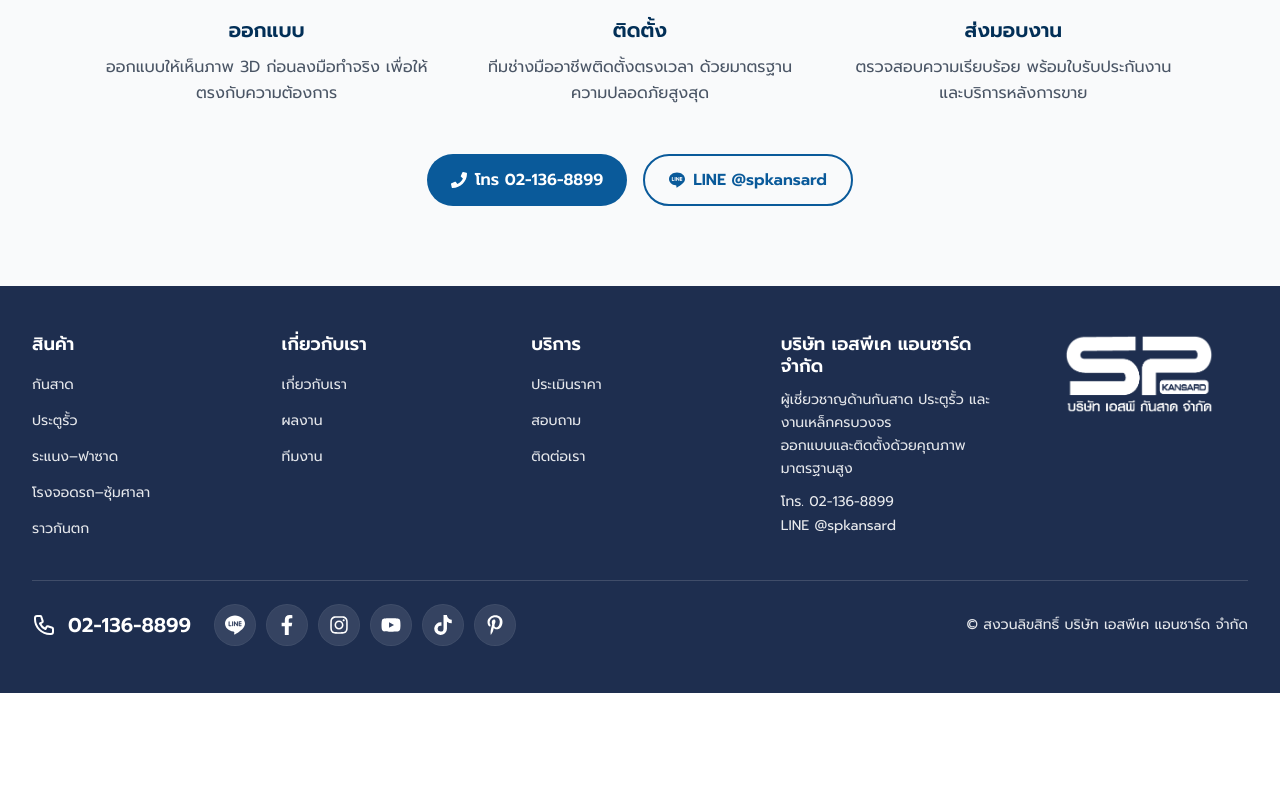
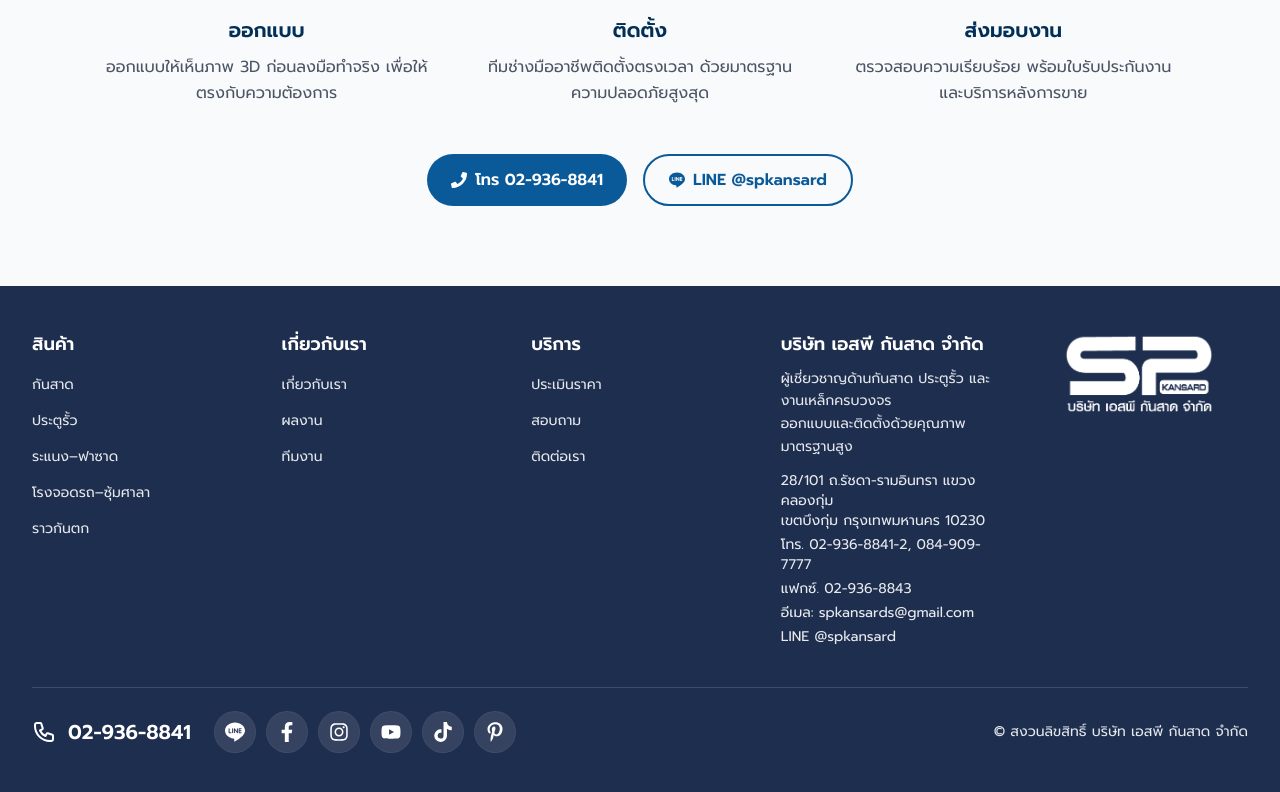
Before and after one commit to SP-Nut/spkansard, a Next.js app: page / in a window 1280 px wide. Shown: the part 5576-6368 px from the top of the page. Before the commit the page ends 6269 px from the top, so only its background shows below. Built offline with nearby package versions, Linux system fonts and the light colour scheme.

Commit message:
Update all contact information to real SP Kansard data and add Google Maps

```diff
--- a/app/components/FloatingContactButton.tsx
+++ b/app/components/FloatingContactButton.tsx
@@ -75,14 +75,14 @@
 
               {/* Phone Option */}
               <a
-                href="tel:02-136-8899"
+                href="tel:02-936-8841"
                 className="flex items-center p-3 rounded-xl hover:bg-blue-50 active:bg-blue-100 transition-all duration-200 group cursor-pointer select-none"
                 onClick={(e) => {
                   e.preventDefault();
                   setIsOpen(false);
                   // รอให้ animation เสร็จก่อนโทร
                   setTimeout(() => {
-                    window.location.href = "tel:02-136-8899";
+                    window.location.href = "tel:02-936-8841";
                   }, 150);
                 }}
               >
@@ -94,7 +94,7 @@
                 </div>
                 <div className="ml-3 flex-1">
                   <div className="font-semibold text-gray-800 text-sm">โทรศัพท์</div>
-                  <div className="text-xs text-gray-500">02-136-8899</div>
+                  <div className="text-xs text-gray-500">02-936-8841</div>
                 </div>
                 <div className="text-gray-400 group-hover:text-gray-600 transition-colors">
                   <svg className="w-4 h-4" fill="none" stroke="currentColor" viewBox="0 0 24 24">
--- a/app/components/footer.tsx
+++ b/app/components/footer.tsx
@@ -143,7 +143,7 @@
             {/* Company - Hidden on mobile grid, shown separately below */}
             <div className="hidden lg:block lg:order-4">
               <h3 className="text-white font-semibold text-base sm:text-lg mb-2 sm:mb-3">
-                บริษัท เอสพีเค แอนซาร์ด จำกัด
+                บริษัท เอสพี กันสาด จำกัด
               </h3>
 
               <p className="text-gray-200 text-sm leading-relaxed mb-3">
@@ -152,11 +152,24 @@
               </p>
 
               <div className="space-y-1 text-sm">
+                <p className="text-white/90 mb-1">
+                  28/101 ถ.รัชดา-รามอินทรา แขวงคลองกุ่ม<br />
+                  เขตบึงกุ่ม กรุงเทพมหานคร 10230
+                </p>
                 <a
-                  href="tel:021368899"
+                  href="tel:02-936-8841"
                   className="text-white/90 hover:text-white transition-colors block"
                 >
-                  โทร. 02-136-8899
+                  โทร. 02-936-8841-2, 084-909-7777
+                </a>
+                <p className="text-white/90">
+                  แฟกซ์. 02-936-8843
+                </p>
+                <a
+                  href="mailto:spkansards@gmail.com"
+                  className="text-white/90 hover:text-white transition-colors block"
+                >
+                  อีเมล: spkansards@gmail.com
                 </a>
                 <a
                   href="https://line.me/R/ti/p/@spkansard"
@@ -186,7 +199,7 @@
           {/* Company section - Full width on mobile, shown below the grid */}
           <div className="lg:hidden">
             <h3 className="text-white font-semibold text-base sm:text-lg mb-2 sm:mb-3">
-              บริษัท เอสพีเค แอนซาร์ด จำกัด
+              บริษัท เอสพี กันสาด จำกัด
             </h3>
 
             <p className="text-gray-200 text-sm leading-relaxed mb-3">
@@ -195,11 +208,24 @@
             </p>
 
             <div className="space-y-1 text-sm">
+              <p className="text-white/90 mb-1">
+                28/101 ถ.รัชดา-รามอินทรา แขวงคลองกุ่ม<br />
+                เขตบึงกุ่ม กรุงเทพมหานคร 10230
+              </p>
               <a
-                href="tel:021368899"
+                href="tel:02-936-8841"
                 className="text-white/90 hover:text-white transition-colors block"
               >
-                โทร. 02-136-8899
+                โทร. 02-936-8841-2, 084-909-7777
+              </a>
+              <p className="text-white/90">
+                แฟกซ์. 02-936-8843
+              </p>
+              <a
+                href="mailto:spkansards@gmail.com"
+                className="text-white/90 hover:text-white transition-colors block"
+              >
+                อีเมล: spkansards@gmail.com
               </a>
               <a
                 href="https://line.me/R/ti/p/@spkansard"
@@ -220,7 +246,7 @@
             {/* Phone + Socials */}
             <div className="flex flex-col sm:flex-row items-center gap-4 sm:gap-6 w-full lg:w-auto">
               <a
-                href="tel:021368899"
+                href="tel:02-936-8841"
                 className="flex items-center text-white hover:text-white/90 transition-colors"
               >
                 <svg
@@ -237,7 +263,7 @@
                     d="M3 5a2 2 0 012-2h3.28a1 1 0 01.948.684l1.498 4.493a1 1 0 01-.502 1.21l-2.257 1.13a11.042 11.042 0 005.516 5.516l1.13-2.257a1 1 0 011.21-.502l4.493 1.498a1 1 0 01.684.949V19a2 2 0 01-2 2h-1C9.716 21 3 14.284 3 6V5z"
                   />
                 </svg>
-                <span className="text-lg sm:text-xl font-semibold">02-136-8899</span>
+                <span className="text-lg sm:text-xl font-semibold">02-936-8841</span>
               </a>
 
               <div className="flex items-center gap-2 sm:gap-3">
@@ -256,7 +282,7 @@
 
             {/* Copyright */}
             <div className="text-gray-200 text-xs sm:text-sm text-center lg:text-right">
-              © สงวนลิขสิทธิ์ บริษัท เอสพีเค แอนซาร์ด จำกัด
+              © สงวนลิขสิทธิ์ บริษัท เอสพี กันสาด จำกัด
             </div>
           </div>
         </div>
--- a/app/contact/page.tsx
+++ b/app/contact/page.tsx
@@ -218,7 +218,8 @@
                   </div>
                   <div>
                     <h3 className="text-base sm:text-lg font-semibold text-gray-800 mb-1">โทรศัพท์</h3>
-                    <p className="text-gray-600 text-sm sm:text-base">02-136-8899</p>
+                    <p className="text-gray-600 text-sm sm:text-base">02-936-8841-2</p>
+                    <p className="text-gray-600 text-sm sm:text-base">084-909-7777</p>
                   </div>
                 </div>
 
@@ -231,7 +232,7 @@
                   </div>
                   <div>
                     <h3 className="text-base sm:text-lg font-semibold text-gray-800 mb-1">อีเมล</h3>
-                    <p className="text-gray-600 text-sm sm:text-base">info@spkansard.co</p>
+                    <p className="text-gray-600 text-sm sm:text-base">spkansards@gmail.com</p>
                   </div>
                 </div>
 
@@ -245,6 +246,19 @@
                   <div>
                     <h3 className="text-base sm:text-lg font-semibold text-gray-800 mb-1">LINE</h3>
                     <p className="text-gray-600 text-sm sm:text-base">@spkansard</p>
+                  </div>
+                </div>
+
+                {/* Fax */}
+                <div className="flex items-start space-x-3 sm:space-x-4">
+                  <div className="w-10 h-10 sm:w-12 sm:h-12 rounded-full flex items-center justify-center flex-shrink-0" style={{ backgroundColor: '#e8f0fe' }}>
+                    <svg className="w-5 h-5 sm:w-6 sm:h-6" fill="none" stroke="currentColor" viewBox="0 0 24 24" style={{ color: '#00447c' }}>
+                      <path strokeLinecap="round" strokeLinejoin="round" strokeWidth={2} d="M7 4V2a1 1 0 011-1h8a1 1 0 011 1v2m4 0H5a2 2 0 00-2 2v10a2 2 0 002 2h14a2 2 0 002-2V6a2 2 0 00-2-2zM9 12h6m-6 4h6m-6-8h6" />
+                    </svg>
+                  </div>
+                  <div>
+                    <h3 className="text-base sm:text-lg font-semibold text-gray-800 mb-1">แฟกซ์</h3>
+                    <p className="text-gray-600 text-sm sm:text-base">02-936-8843</p>
                   </div>
                 </div>
 
@@ -272,8 +286,9 @@
                   <div>
                     <h3 className="text-base sm:text-lg font-semibold text-gray-800 mb-1">ที่อยู่</h3>
                     <p className="text-gray-600 text-sm sm:text-base leading-relaxed">
-                      1706 ถนนจรรยาภิบาล แขวงวังใหม่<br />
-                      เขตปทุมวัน กรุงเทพฯ 10330
+                      เลขที่ 28/101 ถ.รัชดา-รามอินทรา<br />
+                      แขวงคลองกุ่ม เขตบึงกุ่ม<br />
+                      กรุงเทพมหานคร 10230
                     </p>
                   </div>
                 </div>
@@ -283,7 +298,7 @@
               <div className="mt-8">
                 <h3 className="text-base sm:text-lg font-semibold text-gray-800 mb-4">ติดตามเรา</h3>
                 <div className="flex flex-wrap gap-3 sm:gap-4">
-                  <a href="#" className="w-10 h-10 sm:w-12 sm:h-12 rounded-full flex items-center justify-center transition-colors" style={{ backgroundColor: '#00447c' }} onMouseEnter={(e) => e.currentTarget.style.backgroundColor = '#003366'} onMouseLeave={(e) => e.currentTarget.style.backgroundColor = '#00447c'}>
+                  <a href="https://www.facebook.com/spkansard/" target="_blank" rel="noopener noreferrer" className="w-10 h-10 sm:w-12 sm:h-12 rounded-full flex items-center justify-center transition-colors" style={{ backgroundColor: '#00447c' }} onMouseEnter={(e) => e.currentTarget.style.backgroundColor = '#003366'} onMouseLeave={(e) => e.currentTarget.style.backgroundColor = '#00447c'}>
                     <svg className="w-5 h-5 sm:w-6 sm:h-6 text-white" fill="currentColor" viewBox="0 0 24 24">
                       <path d="M24 12.073c0-6.627-5.373-12-12-12s-12 5.373-12 12c0 5.99 4.388 10.954 10.125 11.854v-8.385H7.078v-3.47h3.047V9.43c0-3.007 1.792-4.669 4.533-4.669 1.312 0 2.686.235 2.686.235v2.953H15.83c-1.491 0-1.956.925-1.956 1.874v2.25h3.328l-.532 3.47h-2.796v8.385C19.612 23.027 24 18.062 24 12.073z"/>
                     </svg>
@@ -298,10 +313,71 @@
                       <path d="M19.365 9.863c.349 0 .63.285.63.631 0 .345-.281.63-.63.63H17.61v1.125h1.755c.349 0 .63.283.63.63 0 .344-.281.629-.63.629h-2.386c-.345 0-.627-.285-.627-.629V8.108c0-.345.282-.63.627-.63h2.386c.349 0 .63.285.63.63 0 .349-.281.63-.63.63H17.61v1.125h1.755zm-3.855 3.016c0 .27-.174.51-.432.596-.064.021-.133.031-.199.031-.211 0-.391-.09-.51-.25l-2.443-3.317v2.94c0 .344-.279.629-.631.629-.346 0-.626-.285-.626-.629V8.108c0-.27.173-.51.43-.595.06-.023.136-.033.194-.033.195 0 .375.104.495.254l2.462 3.33V8.108c0-.345.282-.63.63-.63.345 0 .63.285.63.63v4.771zM24 7.465V16.536C24 20.583 20.583 24 16.537 24H7.465C3.417 24 0 20.583 0 16.537V7.465C0 3.417 3.417 0 7.465 0h9.072C20.583 0 24 3.417 24 7.465"/>
                     </svg>
                   </a>
-                  <a href="#" className="w-10 h-10 sm:w-12 sm:h-12 rounded-full flex items-center justify-center transition-colors" style={{ backgroundColor: '#00447c' }} onMouseEnter={(e) => e.currentTarget.style.backgroundColor = '#003366'} onMouseLeave={(e) => e.currentTarget.style.backgroundColor = '#00447c'}>
+                  <a href="https://www.youtube.com/@spkansard" target="_blank" rel="noopener noreferrer" className="w-10 h-10 sm:w-12 sm:h-12 rounded-full flex items-center justify-center transition-colors" style={{ backgroundColor: '#00447c' }} onMouseEnter={(e) => e.currentTarget.style.backgroundColor = '#003366'} onMouseLeave={(e) => e.currentTarget.style.backgroundColor = '#00447c'}>
                     <svg className="w-5 h-5 sm:w-6 sm:h-6 text-white" fill="currentColor" viewBox="0 0 24 24">
                       <path d="M23.498 6.186a3.016 3.016 0 0 0-2.122-2.136C19.505 3.545 12 3.545 12 3.545s-7.505 0-9.377.505A3.017 3.017 0 0 0 .502 6.186C0 8.07 0 12 0 12s0 3.93.502 5.814a3.016 3.016 0 0 0 2.122 2.136c1.871.505 9.376.505 9.376.505s7.505 0 9.377-.505a3.015 3.015 0 0 0 2.122-2.136C24 15.93 24 12 24 12s0-3.93-.502-5.814zM9.545 15.568V8.432L15.818 12l-6.273 3.568z"/>
                     </svg>
+                  </a>
+                </div>
+              </div>
+            </div>
+          </div>
+
+          {/* Google Map Section */}
+          <div className="mt-12 lg:mt-16">
+            <h2 className="text-xl sm:text-2xl lg:text-3xl font-bold text-gray-800 mb-4 sm:mb-6">
+              แผนที่เดินทาง
+            </h2>
+            <div className="bg-white rounded-lg shadow-lg overflow-hidden">
+              <div className="p-4 sm:p-6 bg-gray-50 border-b">
+                <h3 className="text-lg font-semibold text-gray-800 mb-2">
+                  บริษัท เอสพี กันสาด จำกัด (สำนักงานใหญ่)
+                </h3>
+                <p className="text-gray-600 text-sm sm:text-base">
+                  เลขที่ 28/101 ถ.รัชดา-รามอินทรา แขวงคลองกุ่ม เขตบึงกุ่ม กรุงเทพมหานคร 10230
+                </p>
+              </div>
+
+              {/* Google Map Embed */}
+              <div className="relative h-64 sm:h-80 lg:h-96">
+                <iframe
+                  src="https://www.google.com/maps/embed?pb=!1m18!1m12!1m3!1d3872.1234567890!2d100.6234567890123!3d13.8234567890123!2m3!1f0!2f0!3f0!3m2!1i1024!2i768!4f13.1!3m3!1m2!1s0x311d6032280d61f7%3A0x10100b25de24820!2z4LiX4LiFLuC4o4C4seC4leC4lOC4suC4o-C4seC4oeC4reC4tOC4meC4l-C4o-C4sw!5e0!3m2!1sth!2sth!4v1234567890123!5m2!1sth!2sth"
+                  width="100%"
+                  height="100%"
+                  style={{ border: 0 }}
+                  allowFullScreen
+                  loading="lazy"
+                  referrerPolicy="no-referrer-when-downgrade"
+                  title="แผนที่ เอสพี กันสาด"
+                  className="w-full h-full"
+                />
+              </div>
+
+              {/* Map Actions */}
+              <div className="p-4 sm:p-6 bg-gray-50 border-t">
+                <div className="flex flex-col sm:flex-row gap-3 sm:gap-4">
+                  <a
+                    href="https://maps.google.com/?q=28/101+ถ.รัชดา-รามอินทรา+แขวงคลองกุ่ม+เขตบึงกุ่ม+กรุงเทพมหานคร+10230"
+                    target="_blank"
+                    rel="noopener noreferrer"
+                    className="inline-flex items-center justify-center px-4 py-2 bg-blue-600 hover:bg-blue-700 text-white font-medium rounded-lg transition-colors text-sm sm:text-base"
+                  >
+                    <svg className="w-4 h-4 mr-2" fill="none" stroke="currentColor" viewBox="0 0 24 24">
+                      <path strokeLinecap="round" strokeLinejoin="round" strokeWidth={2} d="M17.657 16.657L13.414 20.9a1.998 1.998 0 01-2.827 0l-4.244-4.243a8 8 0 1111.314 0z" />
+                      <path strokeLinecap="round" strokeLinejoin="round" strokeWidth={2} d="M15 11a3 3 0 11-6 0 3 3 0 016 0z" />
+                    </svg>
+                    เปิดใน Google Maps
+                  </a>
+                  <a
+                    href="https://maps.google.com/?q=28/101+ถ.รัชดา-รามอินทรา+แขวงคลองกุ่ม+เขตบึงกุ่ม+กรุงเทพมหานคร+10230&dirflg=d"
+                    target="_blank"
+                    rel="noopener noreferrer"
+                    className="inline-flex items-center justify-center px-4 py-2 border border-gray-300 hover:border-gray-400 text-gray-700 hover:text-gray-800 font-medium rounded-lg transition-colors text-sm sm:text-base"
+                  >
+                    <svg className="w-4 h-4 mr-2" fill="none" stroke="currentColor" viewBox="0 0 24 24">
+                      <path strokeLinecap="round" strokeLinejoin="round" strokeWidth={2} d="M9 20l-5.447-2.724A1 1 0 013 16.382V5.618a1 1 0 011.447-.894L9 7m0 13l6-3m-6 3V7m6 10l4.553 2.276A1 1 0 0021 18.382V7.618a1 1 0 00-.553-.894L15 4m0 13V4m0 0L9 7" />
+                    </svg>
+                    เส้นทางการเดินทาง
                   </a>
                 </div>
               </div>
--- a/app/page.tsx
+++ b/app/page.tsx
@@ -256,11 +256,11 @@
 
           <div className="flex flex-col space-y-2 sm:space-y-0 sm:flex-row sm:gap-3 justify-center px-2">
             <a
-              href="tel:02-136-8899"
+              href="tel:02-936-8841"
               className="inline-flex items-center justify-center bg-white/20 hover:bg-white/30 border border-white text-white font-medium py-2 px-4 sm:px-5 rounded-full transition-all duration-300 backdrop-blur-sm text-xs sm:text-sm"
             >
               <FaPhone className="w-3 h-3 mr-2" />
-              โทร 02-136-8899
+              โทร 02-936-8841
             </a>
             <a
               href="https://line.me/R/ti/p/@spkansard"
@@ -637,12 +637,12 @@
           <div className="text-center mt-8 sm:mt-12">
             <div className="flex flex-col sm:flex-row gap-3 sm:gap-4 justify-center px-4">
               <a
-                href="tel:02-136-8899"
+                href="tel:02-936-8841"
                 className="inline-flex items-center justify-center px-6 py-3 rounded-full font-semibold transition-all duration-300 text-white hover:shadow-lg transform hover:-translate-y-1 text-sm sm:text-base"
                 style={{backgroundColor:'var(--brand-600)'}}
               >
                 <FaPhone className="w-4 h-4 mr-2" />
-                โทร 02-136-8899
+                โทร 02-936-8841
               </a>
               <a
                 href="https://line.me/R/ti/p/@spkansard"
```
